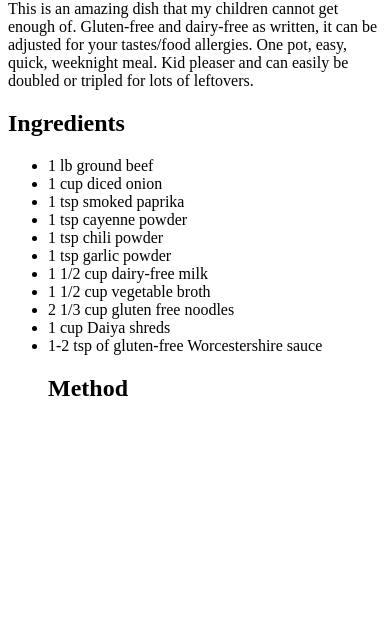
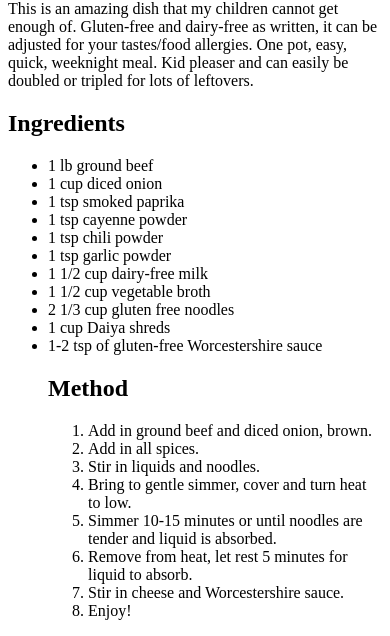
Before and after one commit to Crickle12/odin-recipes, a plain HTML site: page recipes/hamburger_helper.html in a window 390 px wide. Shown: the part 400-1036 px from the top of the page. Before the commit the page ends 844 px from the top, so only its background shows below. Drawn offline with Linux system fonts and the light colour scheme.

Commit message:
recipes/hamburger_helper.html

```diff
--- a/recipes/hamburger_helper.html
+++ b/recipes/hamburger_helper.html
@@ -30,7 +30,14 @@
 
         <h2>Method</h2>
         <ol>
-
+            <li>Add in ground beef and diced onion, brown.</li>
+            <li>Add in all spices.</li>
+            <li>Stir in liquids and noodles.</li>
+            <li>Bring to gentle simmer, cover and turn heat to low.</li>
+            <li>Simmer 10-15 minutes or until noodles are tender and liquid is absorbed.</li>
+            <li>Remove from heat, let rest 5 minutes for liquid to absorb.</li>
+            <li>Stir in cheese and Worcestershire sauce.</li>
+            <li>Enjoy!</li>
         </ol>
     </ul>
 
```
